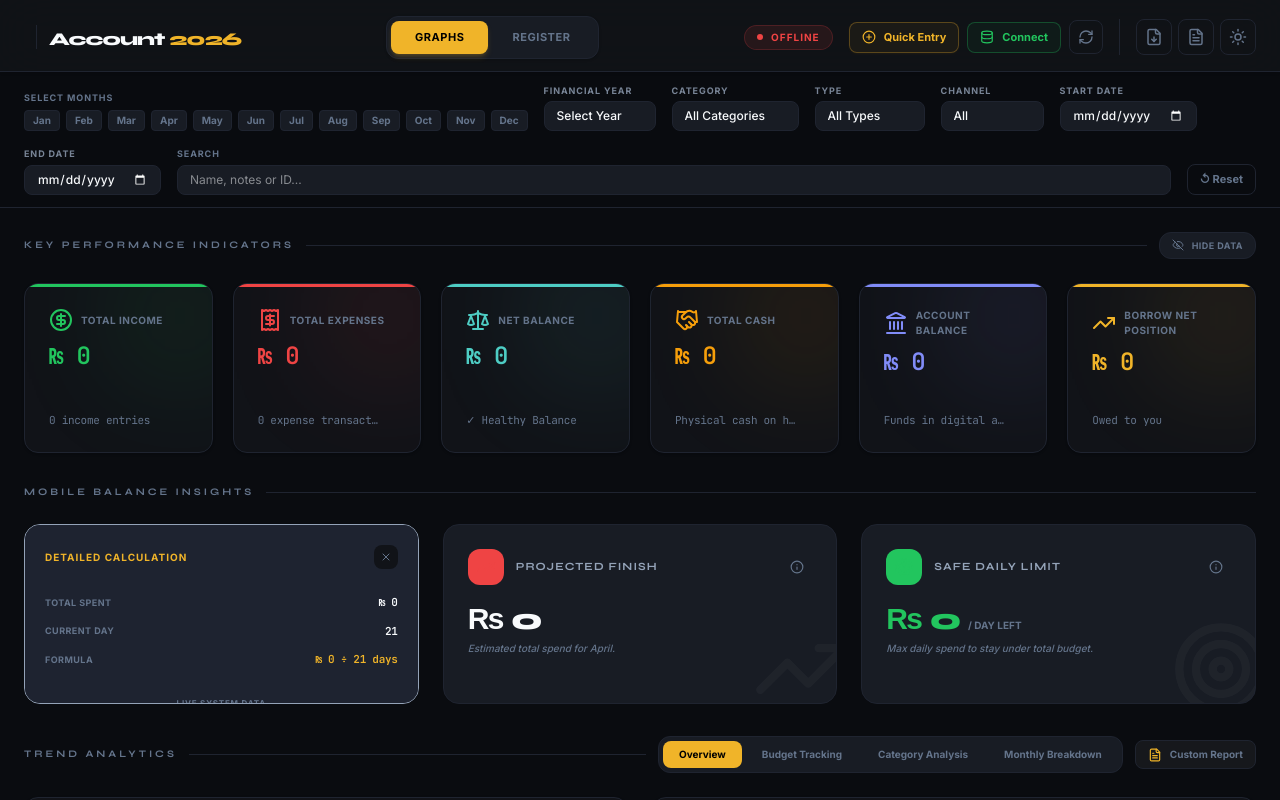
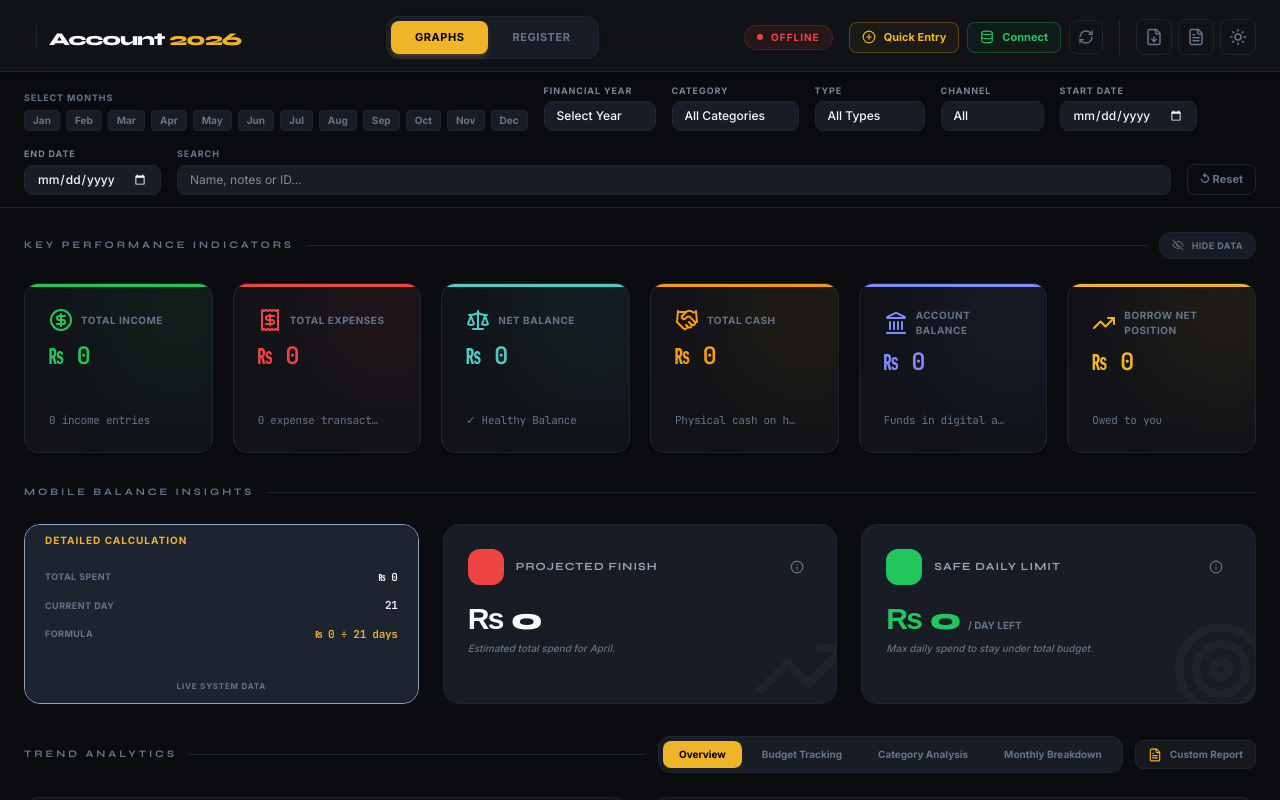
Before and after one commit to arham-152/Arham-Accounting, a React (Vite) app: page / in a window 1280 px wide. Both pictures are taken after a click on the button 378 px from the left and 567 px from the top of the page. Shown: the top 800 px of the page. Built offline with nearby package versions, Linux system fonts and the light colour scheme.

Commit message:
feat(FinancialInsights): Improve detailed calculation display
Refactors the detailed calculation modal to remove the explicit close button and rely on click-outside behavior. Adjusts layout for better presentation of calculation steps.

```diff
--- a/src/components/FinancialInsights.tsx
+++ b/src/components/FinancialInsights.tsx
@@ -153,17 +153,12 @@ export const FinancialInsights: React.FC<FinancialInsightsProps> = ({ transactio
                 initial={{ opacity: 0, x: '100%' }}
                 animate={{ opacity: 1, x: 0 }}
                 exit={{ opacity: 0, x: '100%' }}
-                onClick={() => setActiveInfo(null)}
-                className="absolute inset-0 bg-surface-brightest z-20 p-5 flex flex-col cursor-pointer"
+                className="absolute inset-0 bg-surface-brightest z-20 p-5 flex flex-col justify-center"
               >
-                <div className="flex items-center justify-between mb-4 border-b border-border-main/50 pb-2">
+                <div className="flex items-center justify-between mb-3 border-b border-border-main/50 pb-2">
                   <span className="text-[10px] font-black uppercase tracking-widest text-accent-gold">Detailed Calculation</span>
-                  <div className="p-1.5 bg-surface rounded-lg text-text-muted">
-                    <X size={12} />
-                  </div>
                 </div>
-
-                <div className="flex-1 flex flex-col justify-center space-y-3">
+                <div className="space-y-3">
                   {card.calculation.map((calc, i) => (
                     <div key={i} className="flex justify-between items-center">
                       <span className="text-[9px] font-bold text-text-muted uppercase tracking-wider">{calc.label}</span>
@@ -173,18 +168,8 @@ export const FinancialInsights: React.FC<FinancialInsightsProps> = ({ transactio
                     </div>
                   ))}
                 </div>
-
-                <div className="mt-4 pt-3 border-t border-border-main/50 flex flex-col items-center gap-2">
+                <div className="mt-4 pt-3 border-t border-border-main/50 text-center">
                   <span className="text-[8px] font-bold text-text-muted uppercase tracking-widest">Live System Data</span>
-                  <button
-                    onClick={(e) => {
-                      e.stopPropagation();
-                      setActiveInfo(null);
-                    }}
-                    className="w-full py-2 bg-surface hover:bg-surface-brighter border border-border-main rounded-xl text-[9px] font-black uppercase tracking-widest text-text-primary transition-all"
-                  >
-                    Close Details
-                  </button>
                 </div>
               </motion.div>
             )}
```
